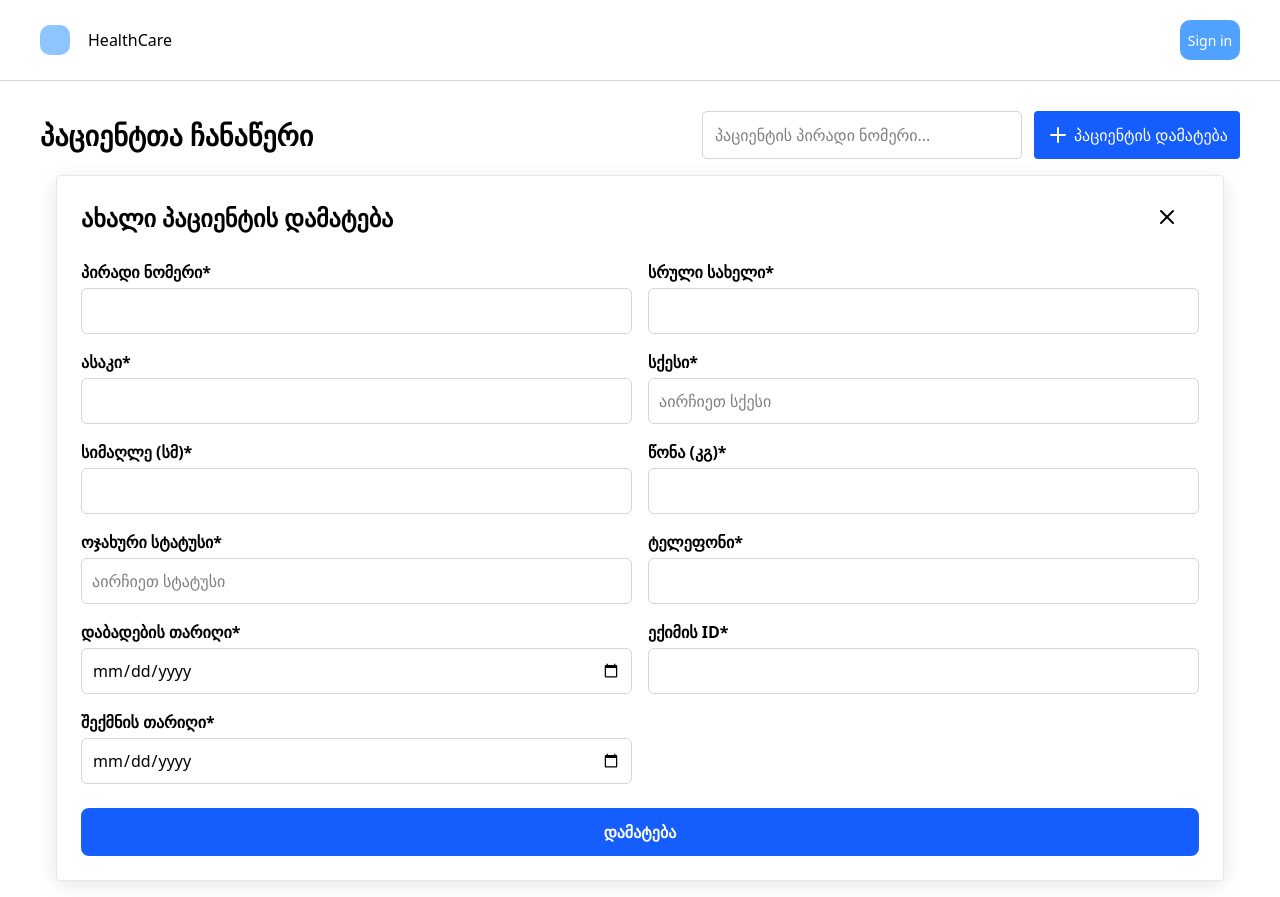
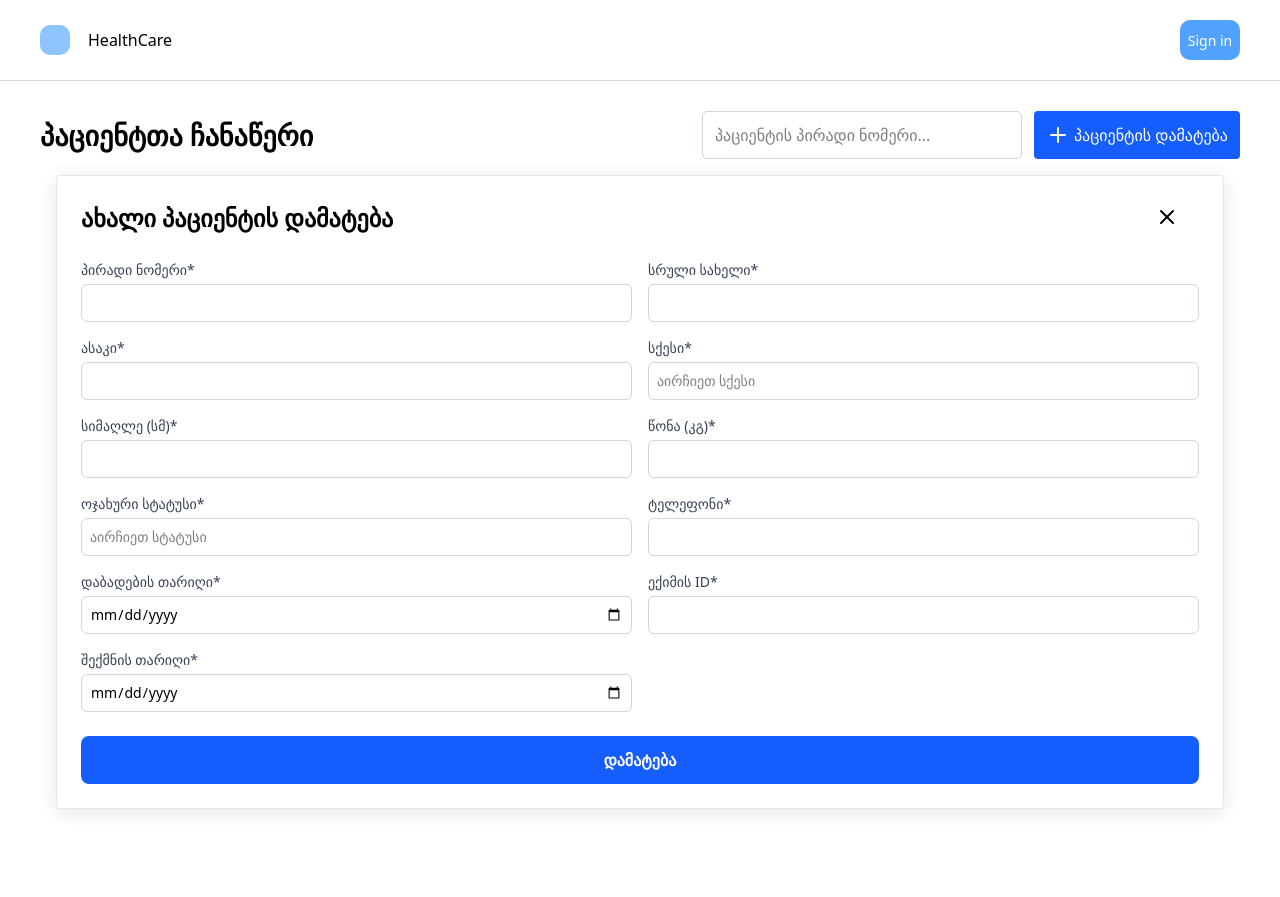
Before and after one commit to gujakupreishvili/electronics_health_record, a Next.js app: page / in a window 1280 px wide. Both pictures are taken after a click on the button "პაციენტის დამატება". After the commit the page ends 825 px from the top, so only its background shows below. Built offline with nearby package versions, Linux system fonts and the light colour scheme.

Commit message:
feat:input component structure

```diff
--- a/src/app/components/input/input.tsx
+++ b/src/app/components/input/input.tsx
@@ -1,29 +1,49 @@
+"use client";
+import React from "react";
+import { useField } from "formik";
 
-import React from "react";
-import { FieldHookConfig, useField } from "formik";
+interface InputProps {
+  label: string;
+  name: string;
+  type?: string;
+  placeholder?: string;
+}
 
-type InputProps = {
-  label: string;
-} & React.InputHTMLAttributes<HTMLInputElement> & FieldHookConfig<string>;
+const Input = ({ label, name, type = "text", placeholder }: InputProps) => {
+  const [field, meta] = useField(name);
 
-export default function Input({ label, ...props }: InputProps) {
-  const [field, meta] = useField(props);
+  const inputClass =
+    "w-full border border-gray-300 rounded-md p-2 focus:border-blue-500 focus:ring-1 focus:ring-blue-500 outline-none text-sm";
 
   return (
-    <div className="flex flex-col gap-[4px]">
-      <label htmlFor={props.id || props.name} className="font-semibold">
+    <div className="flex flex-col gap-1">
+      <label htmlFor={name} className="text-sm font-medium text-gray-700">
         {label}
       </label>
-      <input
-        {...field}
-        {...props}
-        className={`border border-gray-300 rounded-[6px] p-[10px] focus:outline-none ${
-          meta.touched && meta.error ? "border-red-500" : ""
-        }`}
-      />
-      {meta.touched && meta.error ? (
-        <p className="text-red-500 text-sm">{meta.error}</p>
-      ) : null}
+
+      {type === "textarea" ? (
+        <textarea
+          id={name}
+          {...field}
+          placeholder={placeholder}
+          className={`${inputClass} min-h-[100px] resize-none`}
+        />
+      ) : (
+        <input
+          id={name}
+          type={type}
+          {...field}
+          value={field.value || ""}
+          placeholder={placeholder}
+          className={inputClass}
+        />
+      )}
+
+      {meta.touched && meta.error && (
+        <span className="text-red-500 text-xs">{meta.error}</span>
+      )}
     </div>
   );
-}
+};
+
+export default Input;
```
